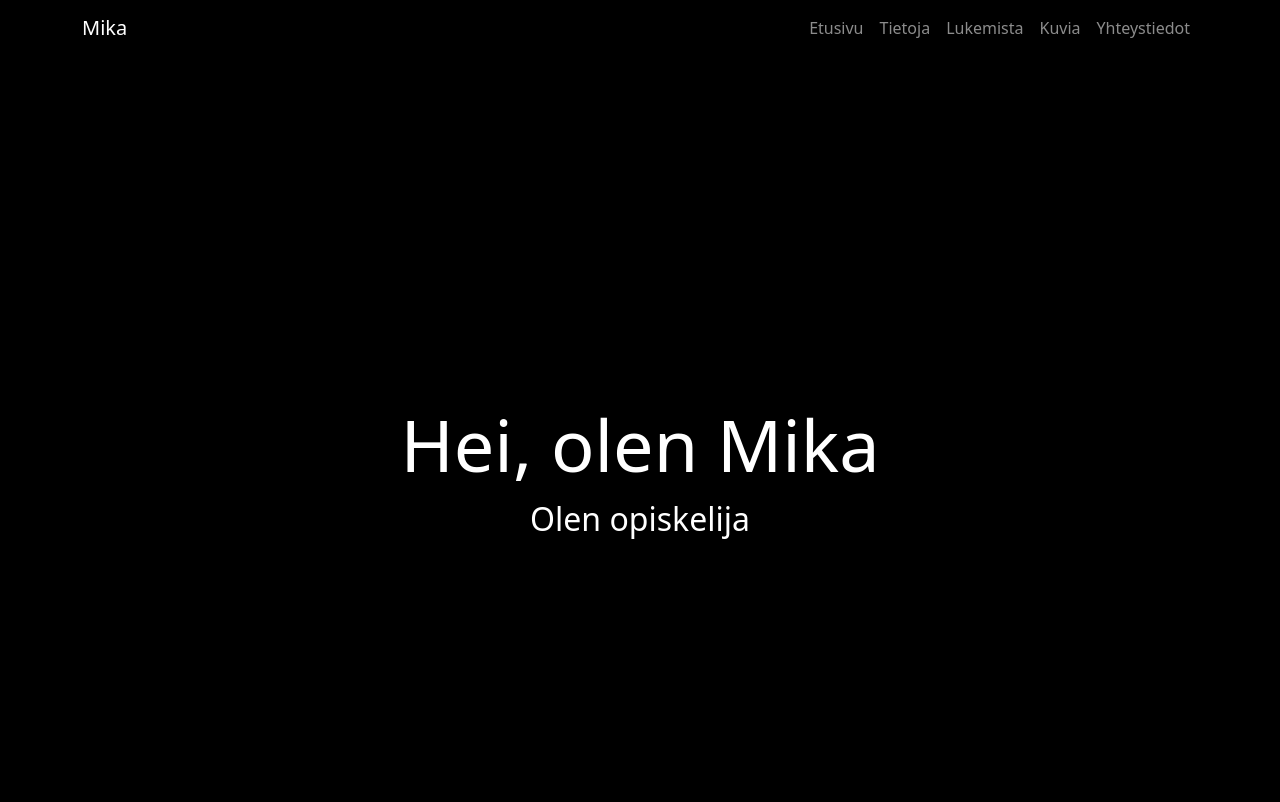
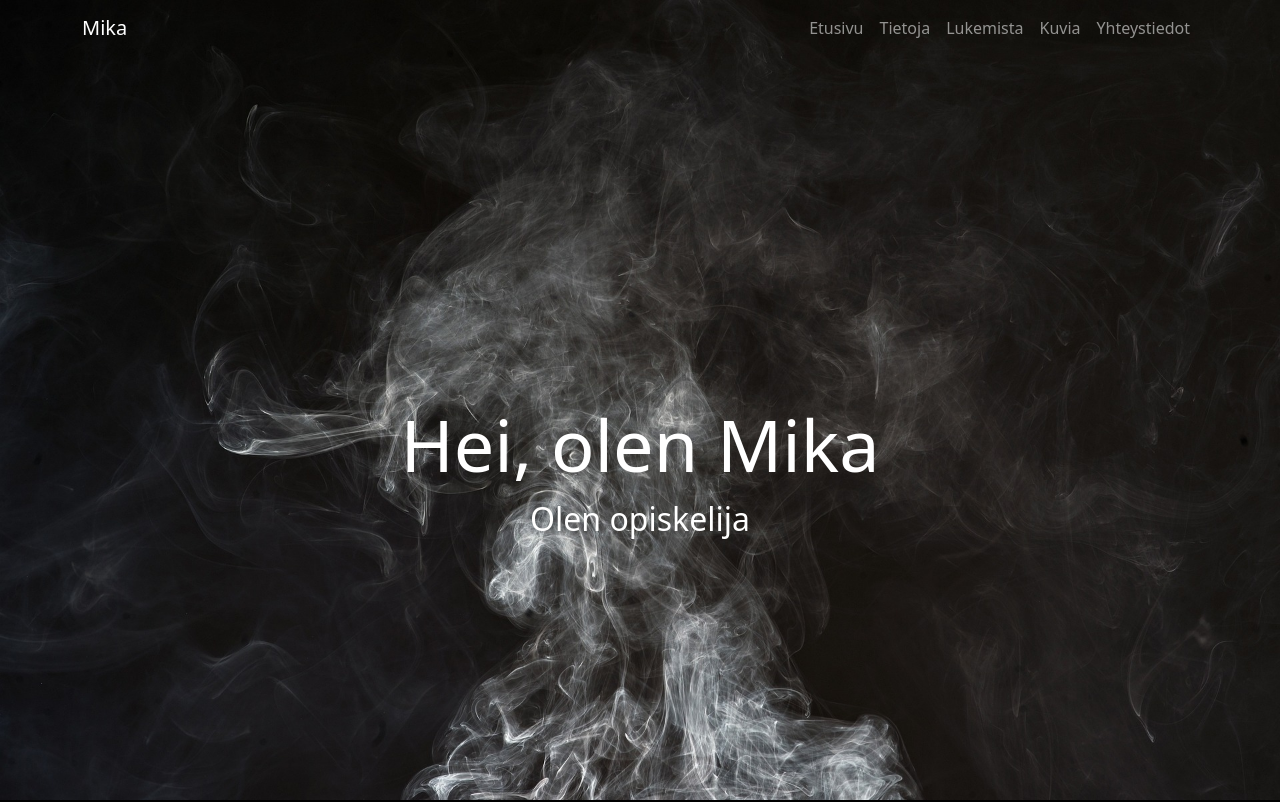
Before and after one commit to hekekimi/vielakoehtiipartaanuuskia, a plain HTML site: page index.html in a window 1280 px wide. Shown: the top 802 px of the page. Drawn offline with Linux system fonts and the light colour scheme.

Commit message:
Update style.css

```diff
--- a/style.css
+++ b/style.css
@@ -10,7 +10,7 @@
 /* hero background image */
 .bgimage {
     height:100vh;
-    background: url('..smoke.jpg');
+    background: url("smoke.jpg");
     background-size:cover;
     position:relative;
     padding: 0;
```
